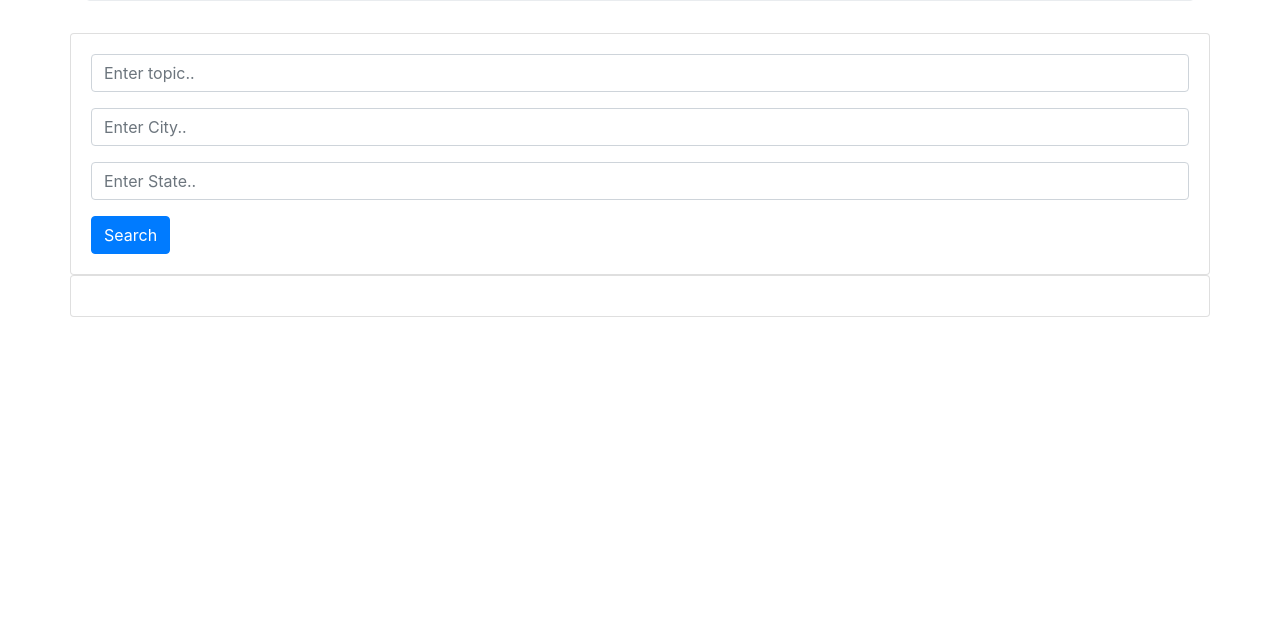
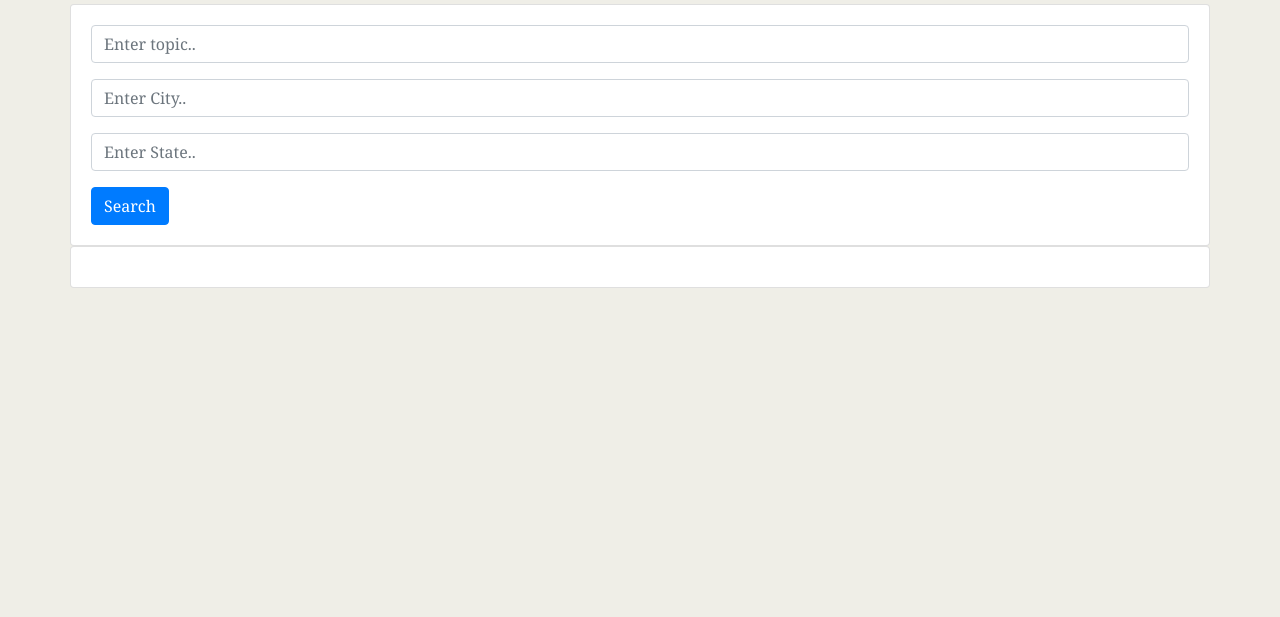
Before and after one commit to DallinRodgers/Project-One, a plain HTML site: page groupProject1/index.html in a window 1280 px wide. Shown: the part 183-800 px from the top of the page. Drawn offline with nearby package versions, Linux system fonts and the light colour scheme; some packages are replaced by stand-ins of ours.

Commit message:
Update index.html
Updated file paths,
Created div for google maps

```diff
--- a/groupProject1/index.html
+++ b/groupProject1/index.html
@@ -1,11 +1,17 @@
 <!DOCTYPE html>
 <html lang="en">
   <head>
-    <meta charset="UTF-8">
-    <meta name="viewport" content="width=device-width, initial-scale=1.0">
-    <meta http-equiv="X-UA-Compatible" content="ie=edge">
-    <link rel="stylesheet" href="https://stackpath.bootstrapcdn.com/bootstrap/4.3.1/css/bootstrap.min.css" integrity="sha384-ggOyR0iXCbMQv3Xipma34MD+dH/1fQ784/j6cY/iJTQUOhcWr7x9JvoRxT2MZw1T" crossorigin="anonymous">
-    <link rel="stylesheet" href="main.css">
+    <meta charset="UTF-8" />
+    <meta name="viewport" content="width=device-width, initial-scale=1.0" />
+    <meta http-equiv="X-UA-Compatible" content="ie=edge" />
+    <link
+      rel="stylesheet"
+      href="https://stackpath.bootstrapcdn.com/bootstrap/4.3.1/css/bootstrap.min.css"
+      integrity="sha384-ggOyR0iXCbMQv3Xipma34MD+dH/1fQ784/j6cY/iJTQUOhcWr7x9JvoRxT2MZw1T"
+      crossorigin="anonymous"
+    />
+    <link rel="stylesheet" href="assets/css/reset.css" />
+    <link rel="stylesheet" href="assets/css/style.css" />
     <title>Document</title>
   </head>
   <body>
@@ -17,15 +23,32 @@
         <div class="card card-body col-12">
           <form id="searchForm">
             <div class="form-group">
-                <input type="text"  class="form-control" id="topic" placeholder="Enter topic..">
+              <input
+                type="text"
+                class="form-control"
+                id="topic"
+                placeholder="Enter topic.."
+              />
             </div>
             <div class="form-group">
-                <input type="text" class="form-control" id="location" placeholder="Enter City..">
+              <input
+                type="text"
+                class="form-control"
+                id="location"
+                placeholder="Enter City.."
+              />
             </div>
             <div class="form-group">
-                <input type="text" class="form-control" id="state" placeholder="Enter State..">
+              <input
+                type="text"
+                class="form-control"
+                id="state"
+                placeholder="Enter State.."
+              />
             </div>
-            <button type="submit" class="btn btn-primary" id="searchInputs">Search</button>
+            <button type="submit" class="btn btn-primary" id="searchInputs">
+              Search
+            </button>
           </form>
         </div>
         <!--<div class="card col-4">
@@ -47,16 +70,28 @@
       </div>
       <div class="row">
         <div class="card card-body">
-            <div id="results_here">
-
-            </div>
+          <!-- Yelp Results here -->
+          <div id="results_here"></div>
+          <!-- Google Maps here -->
+          <div id="map"></div>
         </div>
       </div>
     </div>
 
+    <script src="https://cdnjs.cloudflare.com/ajax/libs/jquery/3.2.1/jquery.min.js"></script>
 
-    <script src="https://cdnjs.cloudflare.com/ajax/libs/jquery/3.2.1/jquery.min.js"></script>
-    <script type="text/javascript" src="app.js"></script>
+    <!-- Yelp -->
+    <script type="text/javascript" src="assets/js/app.js"></script>
+
+    <!-- Google Maps -->
+    <script
+      src="https://maps.googleapis.com/maps/api/js?key=AIzaSyAcbZbAwct9PiFJOmGjYVQK8uzW0GrAE2g&callback=initMap"
+      async
+      defer
+    ></script>
+    <script src="assets/js/maps.js"></script>
+
+    <!-- Firebase -->
     <script src="https://www.gstatic.com/firebasejs/7.5.0/firebase-app.js"></script>
     <script src="https://www.gstatic.com/firebasejs/7.5.0/firebase-database.js"></script>
   </body>
```
Lines whose indentation alone changed are shown as unchanged.
